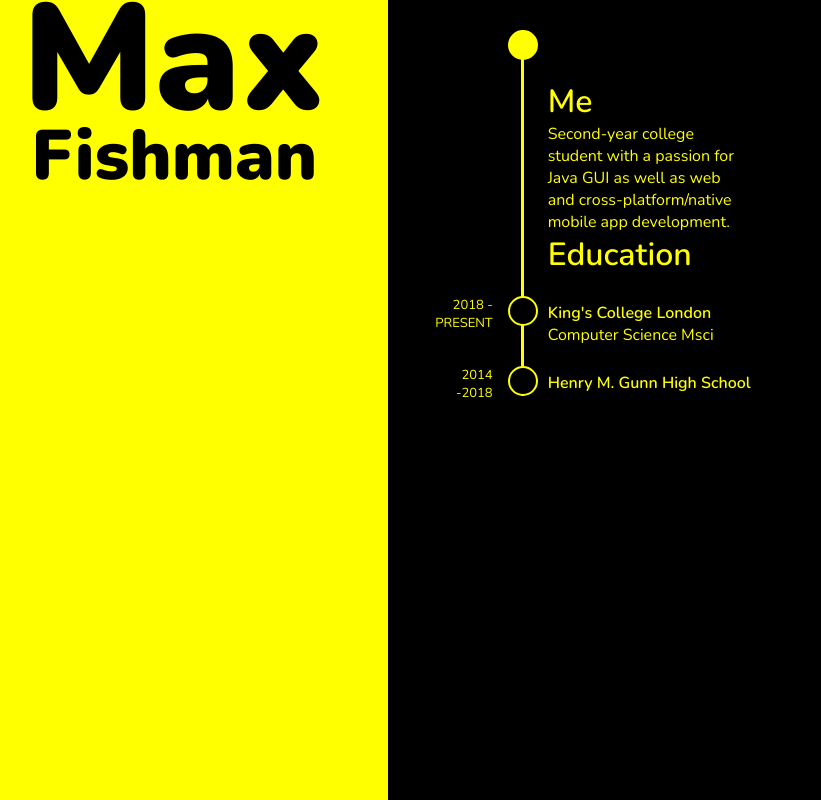
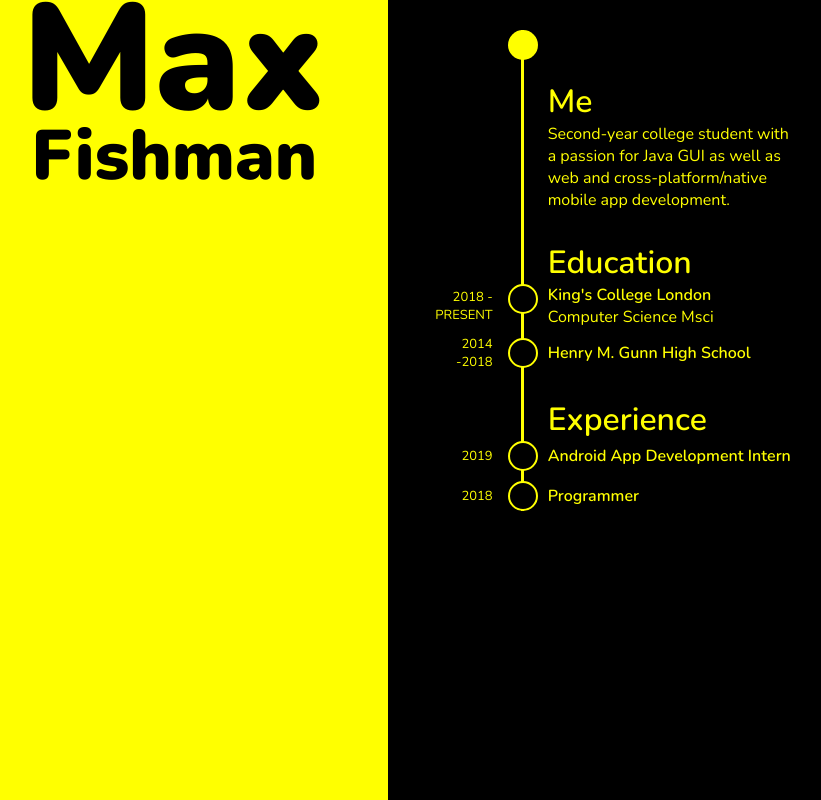
Before and after one commit to max-fish/cv, a React (Create React App) app: page / in a window 1280 px wide. Shown: the whole page, without its empty margins (39-860 px from the left). Built offline with nearby package versions, Linux system fonts and the light colour scheme.

Commit message:
alignment changes, add brief experience

```diff
--- a/package.json
+++ b/package.json
@@ -6,10 +6,11 @@
     "@testing-library/jest-dom": "^4.2.4",
     "@testing-library/react": "^9.5.0",
     "@testing-library/user-event": "^7.2.1",
+    "autoprefixer": "^9.8.0",
+    "prop-types": "latest",
     "react": "^16.13.1",
     "react-dom": "^16.13.1",
-    "react-scripts": "3.4.1",
-    "prop-types": "latest"
+    "react-scripts": "3.4.1"
   },
   "scripts": {
     "start": "react-scripts start",
--- a/src/Info/timeline/entry/entry.css
+++ b/src/Info/timeline/section/entry/entry.css
@@ -1,16 +1,19 @@
 .entry{
+    position: relative;
     display: flex;
     flex-direction: row;
     font-family: 'Nunito', sans-serif;
 }
 
-.entry:not(:first-child){
-    margin-top: 20px;
+.entry:not(:nth-child(2)){
+    margin-top: 10px;
 }
 
 .entryYear{
     position: absolute;
     left: -75px;
+    top: 50%;
+    transform: translateY(-50%);
     font-weight: 300;
     font-size: small;
     width: 60px;
@@ -19,8 +22,7 @@
 }
 
 .entryText{
-    margin-left: 10px;
-    margin-top: 6px;
+    margin: auto auto auto 10px;
     white-space: nowrap;
 }
 
--- /dev/null
+++ b/src/Info/timeline/section/section.css
@@ -0,0 +1,3 @@
+.section:not(:first-child){
+    margin-top: 30px;
+}
--- /dev/null
+++ b/src/Info/timeline/section/section.js
@@ -0,0 +1,17 @@
+import React from 'react';
+import PropTypes from 'prop-types';
+import './section.css';
+
+const Section = ({ children }) => {
+    return(
+        <div className={'section'}>
+            {children}
+        </div>
+    )
+};
+
+export default Section;
+
+Section.propTypes = {
+  children: PropTypes.array
+};
--- a/src/Info/timeline/timeline.js
+++ b/src/Info/timeline/timeline.js
@@ -1,7 +1,8 @@
 import React, {useEffect, useRef} from 'react';
 import './timeline.css';
-import Entry from "./entry/entry";
-import Subtitle from "./subtitle/subtitle";
+import Entry from "./section/entry/entry";
+import Subtitle from "./section/subtitle/subtitle";
+import Section from "./section/section";
 
 const Timeline = () => {
     const contentRef = useRef(null);
@@ -17,13 +18,24 @@ const Timeline = () => {
             <div className={'line'}/>
             <div className={'initialDot'}/>
             <div ref={contentRef} className={'content'}>
-                <Subtitle text={'Me'}/>
-                <text className={'aboutMe'}>Second-year college student with a passion for Java GUI as well as web and cross-platform/native
-                    mobile app development.
-                </text>
-                <Subtitle text={'Education'}/>
-                <Entry yearInterval={'2018 -PRESENT'} title={'King\'s College London'} description={'Computer Science Msci'}/>
-                <Entry yearInterval={'2014 -2018'} title={'Henry M. Gunn High School'}/>
+                <Section>
+                    <Subtitle text={'Me'}/>
+                    <div className={'aboutMe'}>Second-year college student with a passion for Java GUI as well as web
+                        and cross-platform/native
+                        mobile app development.
+                    </div>
+                </Section>
+                <Section>
+                    <Subtitle text={'Education'}/>
+                    <Entry yearInterval={'2018 -PRESENT'} title={'King\'s College London'}
+                           description={'Computer Science Msci'}/>
+                    <Entry yearInterval={'2014 -2018'} title={'Henry M. Gunn High School'}/>
+                </Section>
+                <Section>
+                    <Subtitle text={'Experience'}/>
+                    <Entry yearInterval={'2019'} title={'Android App Development Intern'} description={''}/>
+                    <Entry yearInterval={'2018'} title={'Programmer'} description={''}/>
+                </Section>
             </div>
         </div>
     )
```
Also changed, not shown: src/Info/timeline/section/entry/entry.js (renamed from src/Info/timeline/entry/entry.js), src/Info/timeline/section/subtitle/subtitle.css (renamed from src/Info/timeline/subtitle/subtitle.css), src/Info/timeline/section/subtitle/subtitle.js (renamed from src/Info/timeline/subtitle/subtitle.js).
